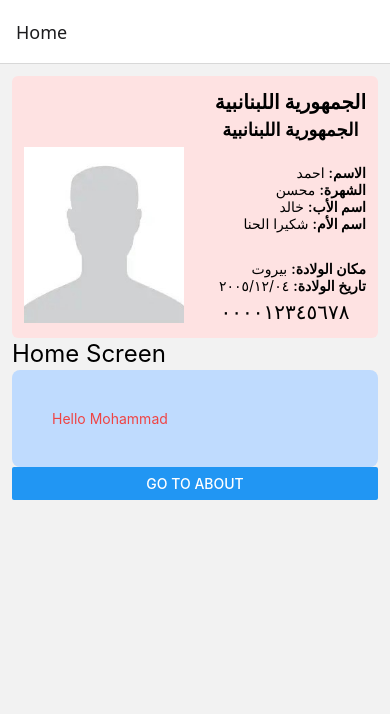
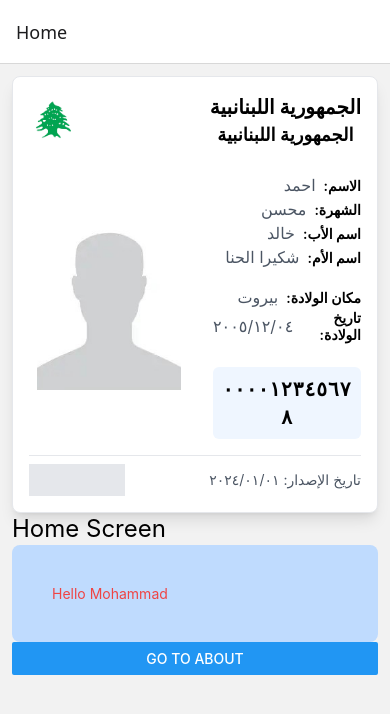
Before and after one commit to Mhamd977/id-app, a React Native app: screen /Home in a window 390 px wide. Shown: the top 714 px of the page. Built offline with nearby package versions, Linux system fonts and the light colour scheme.

Commit message:
Enhance ID card functionality by adding new fields to data.json, improving layout and styling in IdCard and IdInfoScreen components, and ensuring proper handling of optional class names in Container component.

```diff
--- a/assets/data/data.json
+++ b/assets/data/data.json
@@ -6,6 +6,13 @@
         "motherName": "شكيرا الحنا",
         "locationOfBirth": "بيروت",
         "dateOfBirth": "٢٠٠٥/١٢/٠٤",
-        "idNumber": "٠٠٠٠١٢٣٤٥٦٧٨"
+        "idNumber": "٠٠٠٠١٢٣٤٥٦٧٨",
+        "idIssueDate": "٢٠٢٤/٠١/٠١",
+        "gender": "ذكر",
+        "nationality": "لبناني",
+        "bloodType": "A+",
+        "address": "بيروت",
+        "governorate": "بيروت",
+        "civilRegistryNumber": "١٢٠"
     }
 }
--- /dev/null
+++ b/assets/images/index.d.ts
@@ -0,0 +1,2 @@
+declare module '*.jpg';
+declare module '*.png';
--- a/components/container/Container.tsx
+++ b/components/container/Container.tsx
@@ -6,7 +6,7 @@ export const Container = ({
     className,
 }: React.PropsWithChildren<{ className?: string }>) => {
     return (
-        <View className={`container mx-auto px-3 ${className}`}>
+        <View className={`container mx-auto px-3 ${className || ''}`}>
             {children}
         </View>
     );
--- a/components/ui/IdCard.tsx
+++ b/components/ui/IdCard.tsx
@@ -1,4 +1,4 @@
-import { View, TouchableOpacity, Image } from 'react-native'
+import { View, TouchableOpacity, Image, Text } from 'react-native'
 import React from 'react'
 import { useNavigation } from '@react-navigation/native';
 import type { NativeStackNavigationProp } from '@react-navigation/native-stack';
@@ -7,9 +7,12 @@ import type { RootStackParamList } from '../../navigation/index';
 import CardTitle from './CardTitle'
 import SubCardTitle from './SubCardTitle'
 
+import IdCardDataSection from './IdCardDataSection';
+
+import idData from '../../assets/data/data.json'
 import profileImage from '../../assets/images/profile-blank.jpg';
-import idData from '../../assets/data/data.json'
-import IdCardDataSection from './IdCardDataSection';
+import treeLogo from '../../assets/images/tree-logo.png';
+
 
 export default function IdCard() {
     const navigation = useNavigation<NativeStackNavigationProp<RootStackParamList>>();
@@ -20,28 +23,36 @@ export default function IdCard() {
 
     return (
         <TouchableOpacity onPress={handlePress} activeOpacity={0.8}>
-            <View className='w-full bg-red-100 p-3 rounded-md'>
-
-                {/* title section */}
-                <View className='flex flex-row'>
-                    <View className='flex-1'></View>
+            <View className='w-full bg-white p-4 rounded-lg shadow-lg border border-gray-200'>
+                {/* Header Section */}
+                <View className='flex flex-row justify-between items-center mb-4'>
+                    <View className='w-12 h-12 flex justify-center items-center'>
+                        <Image className='w-full h-full object-cover' source={treeLogo} />
+                    </View>
                     <View className='flex items-end'>
                         <CardTitle />
                         <SubCardTitle />
                     </View>
                 </View>
 
-                {/* second section */}
-                <View className='flex flex-row gap-5'>
-                    {/* image */}
-                    <View className='flex justify-center items-center'>
-                        <Image className='w-40 h-44' source={profileImage} />
+                {/* Main Content */}
+                <View className='flex flex-row gap-6'>
+                    {/* Photo Section */}
+                    <View className='flex justify-center items-center p-2 rounded-md'>
+                        <Image className='w-36 h-44 object-cover' source={profileImage} />
                     </View>
 
-                    {/* data list */}
+                    {/* Data Section */}
                     <IdCardDataSection idData={idData.data} />
                 </View>
 
+                {/* Footer Section */}
+                <View className='mt-4 pt-2 border-t border-gray-200'>
+                    <View className='flex flex-row justify-between items-center'>
+                        <View className='w-24 h-8 bg-gray-200'></View>
+                        <Text className='text-sm text-gray-600'>تاريخ الإصدار: {idData.data.idIssueDate}</Text>
+                    </View>
+                </View>
             </View>
         </TouchableOpacity>
     );
--- a/components/ui/IdCardDataSection.tsx
+++ b/components/ui/IdCardDataSection.tsx
@@ -1,5 +1,6 @@
 import { View, Text } from 'react-native'
 import React from 'react'
+
 interface IdCardDataSectionProps {
     idData: {
         name: string;
@@ -11,35 +12,45 @@ interface IdCardDataSectionProps {
         idNumber: string;
     }
 }
+
 export default function IdCardDataSection({ idData }: IdCardDataSectionProps) {
     return (
-        <View className='flex-1 mt-5'>
-            <View className='flex flex-row gap-1 justify-end '>
-                <Text>{idData.name}</Text>
-                <Text className='font-semibold'>الاسم:</Text>
+        <View className='flex-1'>
+            {/* Personal Information */}
+            <View className='mt-2'>
+                <View className='flex flex-row gap-2 justify-end items-center'>
+                    <Text className='text-base text-gray-600'>{idData.name}</Text>
+                    <Text className='font-semibold text-black'>الاسم:</Text>
+                </View>
+                <View className='flex flex-row gap-2 justify-end items-center'>
+                    <Text className='text-base text-gray-600'>{idData.lastName}</Text>
+                    <Text className='font-semibold text-black'>الشهرة:</Text>
+                </View>
+                <View className='flex flex-row gap-2 justify-end items-center'>
+                    <Text className='text-base text-gray-600'>{idData.fatherName}</Text>
+                    <Text className='font-semibold text-black'>اسم الأب:</Text>
+                </View>
+                <View className='flex flex-row gap-2 justify-end items-center'>
+                    <Text className='text-base text-gray-600'>{idData.motherName}</Text>
+                    <Text className='font-semibold text-black'>اسم الأم:</Text>
+                </View>
             </View>
-            <View className='flex flex-row gap-1 justify-end '>
-                <Text>{idData.lastName}</Text>
-                <Text className='font-semibold'>الشهرة:</Text>
+
+            {/* Birth Information */}
+            <View className='mt-4'>
+                <View className='flex flex-row gap-2 justify-end items-center'>
+                    <Text className='text-base text-gray-600'>{idData.locationOfBirth}</Text>
+                    <Text className='font-semibold text-black'>مكان الولادة:</Text>
+                </View>
+                <View className='flex flex-row gap-2 justify-end items-center'>
+                    <Text className='text-base text-gray-600'>{idData.dateOfBirth}</Text>
+                    <Text className='font-semibold text-black'>تاريخ الولادة:</Text>
+                </View>
             </View>
-            <View className='flex flex-row gap-1 justify-end '>
-                <Text>{idData.fatherName}</Text>
-                <Text className='font-semibold'>اسم الأب:</Text>
-            </View>
-            <View className='flex flex-row gap-1 justify-end '>
-                <Text>{idData.motherName}</Text>
-                <Text className='font-semibold'>اسم الأم:</Text>
-            </View>
-            <View className='flex flex-row gap-1 justify-end mt-7'>
-                <Text>{idData.locationOfBirth}</Text>
-                <Text className='font-semibold'>مكان الولادة:</Text>
-            </View>
-            <View className='flex flex-row gap-1 justify-end '>
-                <Text>{idData.dateOfBirth}</Text>
-                <Text className='font-semibold'>تاريخ الولادة:</Text>
-            </View>
-            <View className='flex flex-row gap-1 justify-center mt-1'>
-                <Text className='text-xl'>{idData.idNumber}</Text>
+
+            {/* ID Number */}
+            <View className='mt-6 bg-blue-50 p-2 rounded-md'>
+                <Text className='text-center text-xl font-bold tracking-wider'>{idData.idNumber}</Text>
             </View>
         </View>
     )
--- a/screens/IdInfoScreen.tsx
+++ b/screens/IdInfoScreen.tsx
@@ -1,10 +1,44 @@
-import { View, Text } from 'react-native'
+import { View, Text, Image } from 'react-native'
 import React from 'react'
+import { Container } from '../components/container/Container'
+import CardTitle from '../components/ui/CardTitle'
+import SubCardTitle from '../components/ui/SubCardTitle'
+
+import IdCardDataSection from '../components/ui/IdCardDataSection'
+
+import treeLogo from '../assets/images/tree-logo.png';
+import idData from '../assets/data/data.json'
+import profileImage from '../assets/images/profile-blank.jpg';
 
 export default function IdInfoScreen() {
   return (
-    <View>
-      <Text>IdInfoPage</Text>
-    </View>
+    <Container>
+      <View className='mt-3 w-full bg-white p-4 rounded-lg shadow-lg border border-gray-200'>
+        <View className='flex flex-row justify-between items-center mb-4'>
+          <View className='w-12 h-12 flex justify-center items-center'>
+            <Image className='w-full h-full object-cover' source={treeLogo} />
+          </View>
+          <View className='flex items-end'>
+            <CardTitle />
+            <SubCardTitle />
+          </View>
+        </View>
+
+        {/*  */}
+        <View className='flex flex-row gap-6'>
+          {/* Photo Section */}
+          <View className='flex justify-center items-center p-2 rounded-md'>
+            <Image className='w-36 h-44 object-cover' source={profileImage} />
+          </View>
+
+          {/* Data Section */}
+          <IdCardDataSection idData={idData.data} />
+        </View>
+
+        <View className='mt-1 flex flex-row justify-end'>
+          <Text>الملاحظات</Text>
+        </View>
+      </View>
+    </Container>
   )
 }
```
Also changed, not shown: assets/images/tree-logo.png (added).
